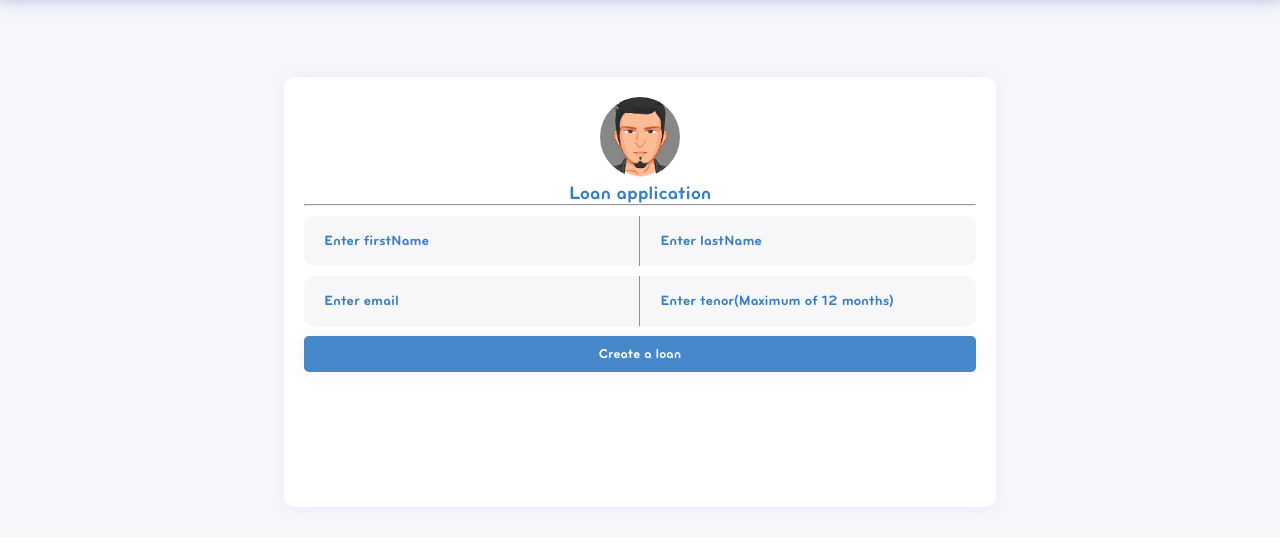
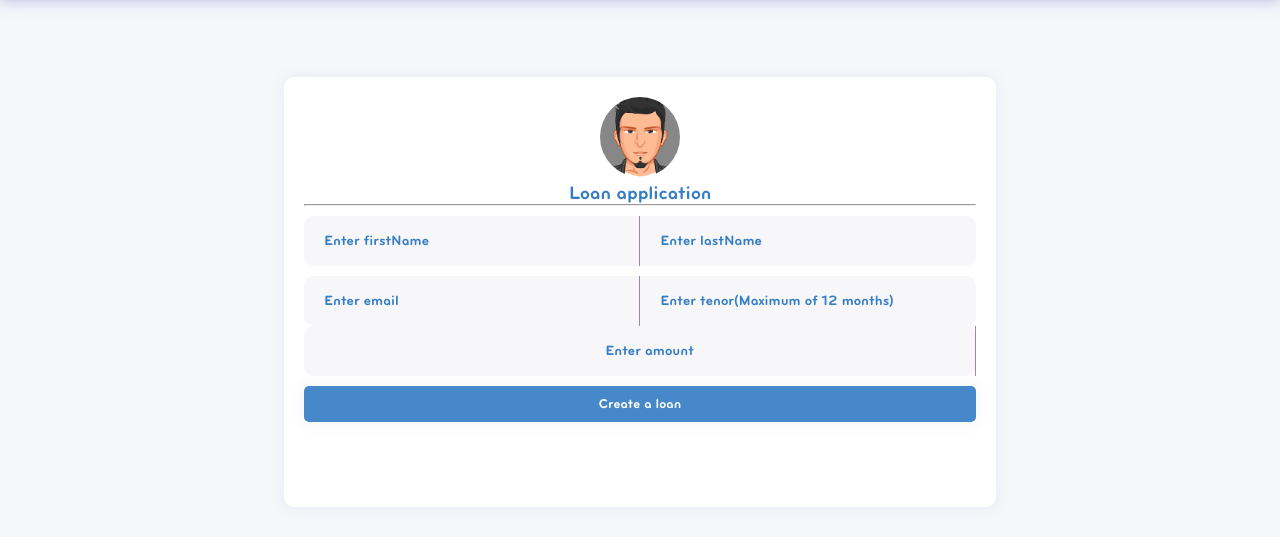
Before and after one commit to IsaiahRn/Quick-Credit, a website: page UI/createloan.html in a window 1280 px wide. Shown: the part 152-706 px from the top of the page. Drawn offline with Linux system fonts and the light colour scheme.

Commit message:
[feature 165654751] add an input field

```diff
--- a/UI/assets/css/myStyle.css
+++ b/UI/assets/css/myStyle.css
@@ -869,6 +869,10 @@ form .input--group>input:nth-child(even) {
   margin-bottom:10px;
 }
 
+.amount{
+  text-align:center;
+}
+
 .currentloans{
    width: 900px;
   height:430px;
--- a/UI/createloan.html
+++ b/UI/createloan.html
@@ -92,6 +92,9 @@
                   <input type="text" class="form-control form--control" placeholder="Enter email">
                   <input type="text" class="form-control form--control" placeholder="Enter tenor(Maximum of 12 months)">
                 </div>
+                <div class="input--group dashboard--input">
+                  <input type="text" class="form-control form--control amount" placeholder="Enter amount">
+                </div>
 
                 <!-- submit button -->
                 <div class="contact__submit margin--top--10--crtLoan">
```
